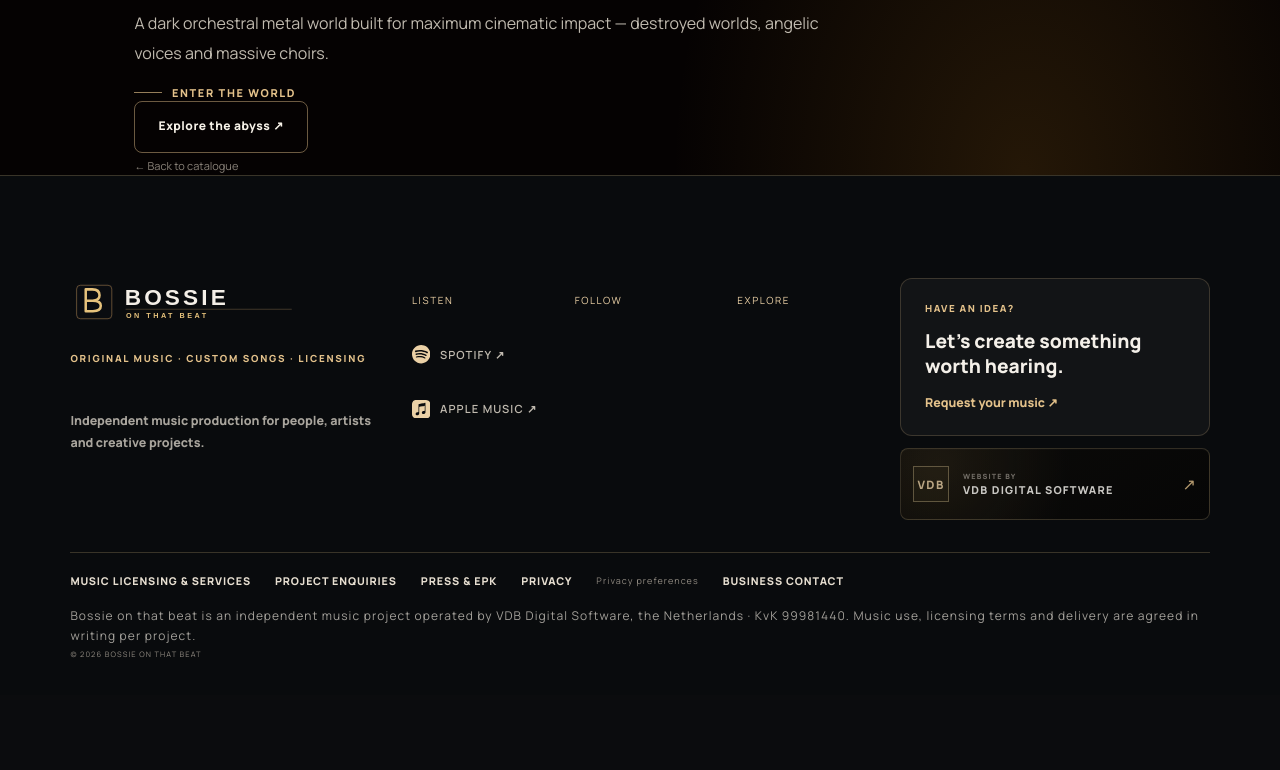
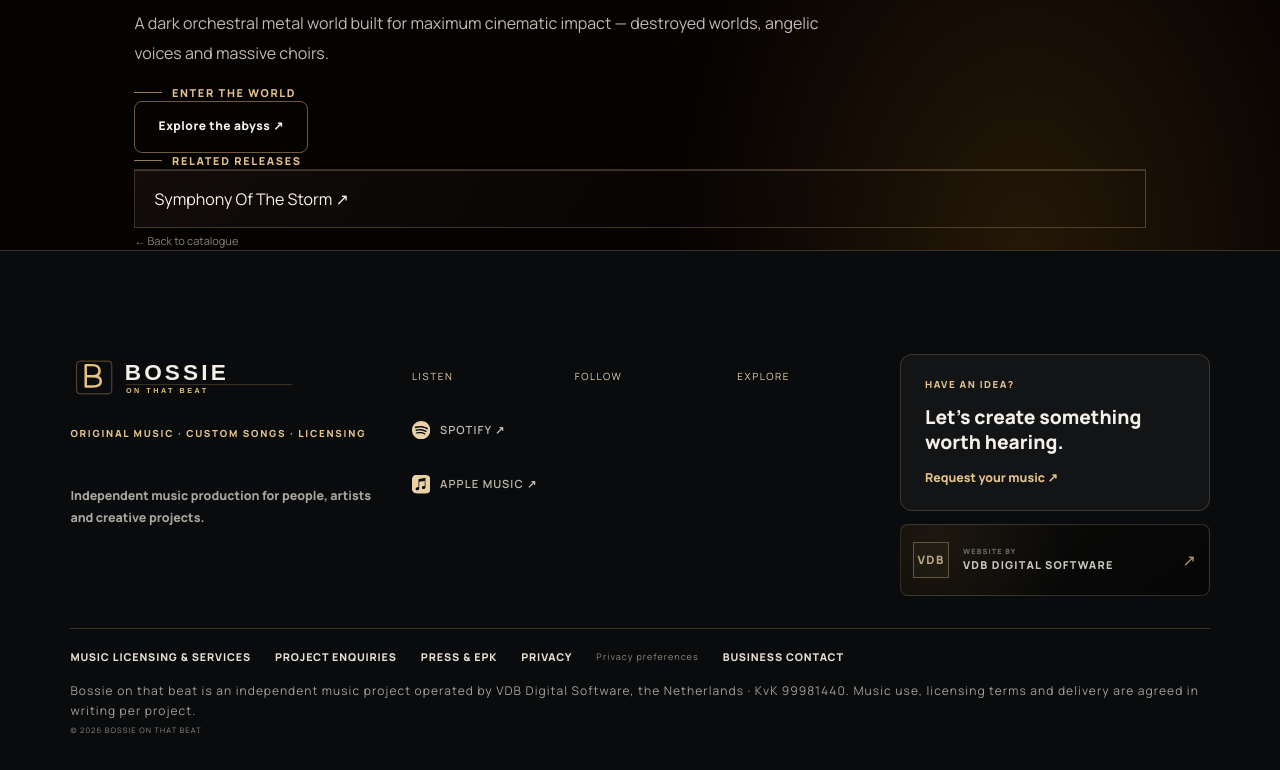
Before and after one commit to mvandenboslfgx/Bossie-on-that-beat, a Next.js app: page /music/crown-of-the-abyss in a window 1280 px wide. Shown: the part 2058-2828 px from the top of the page. Before the commit the page ends 2753 px from the top, so only its background shows below. Built offline with nearby package versions, Linux system fonts and the light colour scheme.

Commit message:
feat(releases): surface genuine related music by world or shared genre

```diff
--- a/app/music/[slug]/page.tsx
+++ b/app/music/[slug]/page.tsx
@@ -48,7 +48,15 @@ export default async function ReleasePage({ params }: { params: Promise<{ slug:
     getCatalog(),
     r.worldSlug ? getReleasesByWorld(r.worldSlug) : Promise.resolve([]),
   ]);
-  const related = relatedWorld.filter((item) => item.slug !== r.slug && item.status === "live");
+  // Prefer other recordings from the same world; otherwise suggest real
+  // published tracks sharing a genre. Never show the current release twice.
+  const sameWorld = relatedWorld.filter((item) => item.slug !== r.slug && item.status === "live");
+  const selectedIds = new Set([r.id, ...sameWorld.map((item) => item.id)]);
+  const sameGenre = catalog.live.filter((item) => {
+    if (selectedIds.has(item.id) || item.status !== "live") return false;
+    return item.genres.some((genre) => r.genres.includes(genre));
+  });
+  const related = [...sameWorld, ...sameGenre].slice(0, 4);
   const watch = getWatchLink(r);
 
   const sameAs = r.links.map((l) => l.url).filter((url) => url && isVerifiedListenUrl(url));
```
